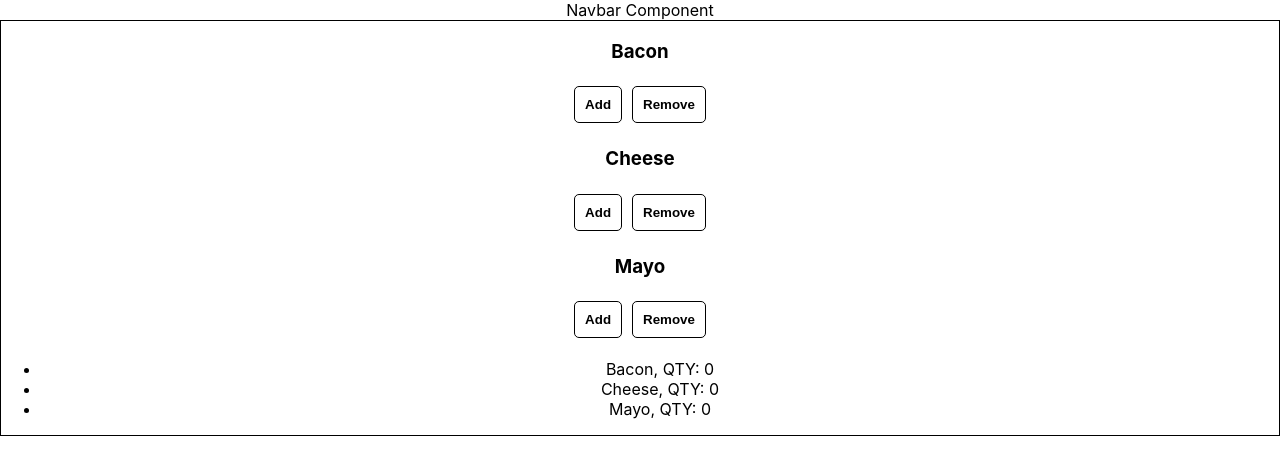
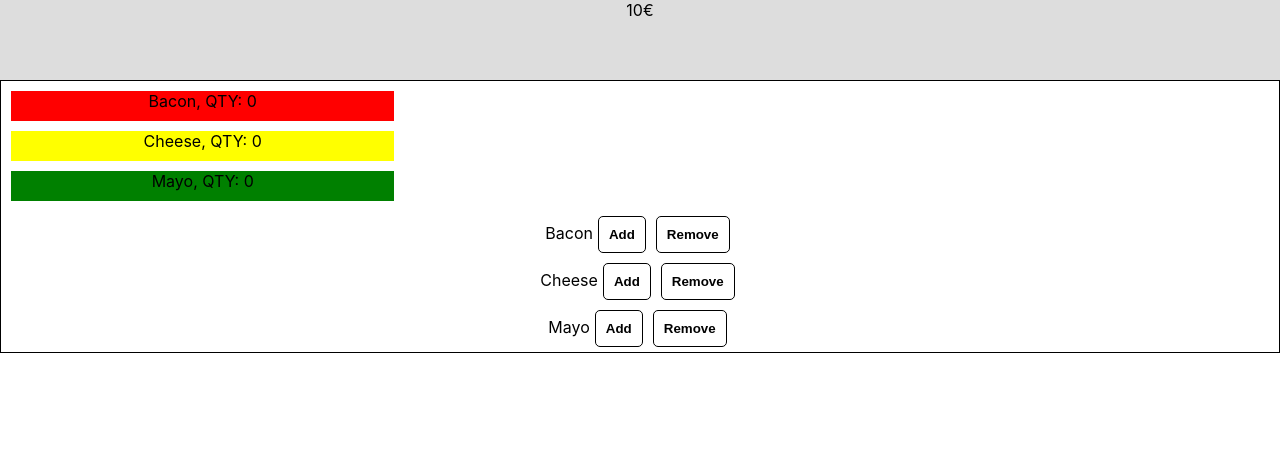
Before and after one commit to aquinodaniel1994/react-repo, a React (Create React App) app: page / in a window 1280 px wide. Shown: the top 474 px of the page. Built offline with nearby package versions, Linux system fonts and the light colour scheme.

Commit message:
WIP fix state ingr.

```diff
--- a/src/App.js
+++ b/src/App.js
@@ -3,11 +3,18 @@ import './App.css';
 import Navbar from './Components/Nav/Navbar';
 import BurgerContainer from './Components/BurgerContainer/BurgerContainer';
 
-class App extends Component{
+class App extends Component {
+  state = {
+    totalPrice: 10
+  }
+  handlePrice(e){
+    this.setState(e);
+  }
+
   render() {
     return (
       <div className="App">
-        <Navbar />
+        <Navbar totalPrice={this.state.totalPrice}/>
         <BurgerContainer />
       </div>
     );
--- /dev/null
+++ b/src/Components/BurgerContainer/Burger/Burger.css
@@ -0,0 +1,20 @@
+.Cheese{
+    margin: 10px;
+    height: 30px;
+    width: 30%;
+    background-color: yellow;
+}
+
+.Bacon {
+    margin: 10px;
+    height: 30px;
+    width: 30%;
+    background-color: red;
+}
+
+.Mayo {
+    margin: 10px;
+    height: 30px;
+    width: 30%;
+    background-color: green;
+}
--- a/src/Components/BurgerContainer/Burger/Burger.js
+++ b/src/Components/BurgerContainer/Burger/Burger.js
@@ -1,19 +1,16 @@
 import React, { Component } from 'react';
-
+import './Burger.css'
 class Burger extends Component {
     render() {
         return (
             <span>
-                <ul>
-                    {this.props.burger.map((ingredient, i)  => {
-                    return (<li key={i}>{ingredient.name}, QTY: {ingredient.qty}</li>)
-                    })}
-                </ul>
+                {this.props.burger.map((ingredient, i) => {
+                    return (<div key={i} className={ingredient.name}>{ingredient.name}, QTY: {ingredient.qty}</div>)
+                })}
             </span>
         );
     }
 
 }
 
-
 export default Burger;
--- a/src/Components/BurgerContainer/BurgerContainer.js
+++ b/src/Components/BurgerContainer/BurgerContainer.js
@@ -12,18 +12,22 @@ class BurgerContainer extends Component {
     }
 
     handleChange = (event) => {
-        this.setState(event);
+        let oldState = this.state;
+        event.qty -= 1;
+        let indexElement = oldState.ingr.indexOf(event);
+        event.qty += 1;
+        oldState.ingr[indexElement] = event
+        this.setState(oldState);
     }
 
     render() {
         return (
             <div className="container">
-                <Control burger={this.state.ingr} change={this.handleChange}/>
-                <Burger burger={this.state.ingr}/>
+                <Burger burger={this.state.ingr} />
+                <Control burger={this.state.ingr} change={this.handleChange} />
             </div>
         );
     }
-
 }
 
 
--- a/src/Components/BurgerContainer/control/Control.js
+++ b/src/Components/BurgerContainer/control/Control.js
@@ -1,6 +1,5 @@
 import React, { Component } from 'react';
 import Button from '../../Commons/Button'
-import { fileURLToPath } from 'url';
 class Control extends Component {
 
   addElement = (element) => {
@@ -19,7 +18,7 @@ class Control extends Component {
         {this.props.burger.map((ingredients, index) => {
           return (
             <div key={index} >
-              <h3>{ingredients.name}</h3>
+              <span>{ingredients.name}</span>
               <Button name="Add" function={this.addElement.bind(this, ingredients)}>Add</Button>
               <Button name="Remove" function={this.removeElement.bind(this, ingredients)}>Remove</Button>
             </div>
--- a/src/Components/Commons/Button.js
+++ b/src/Components/Commons/Button.js
@@ -8,8 +8,6 @@ class Button extends Component {
             </span>
         );
     }
-
 }
 
-
 export default Button;
--- /dev/null
+++ b/src/Components/Nav/Navbar.css
@@ -0,0 +1,5 @@
+.nav{
+    width: 100%;
+    height: 10vh;
+    background-color: #ddd;
+}
--- a/src/Components/Nav/Navbar.js
+++ b/src/Components/Nav/Navbar.js
@@ -1,9 +1,11 @@
 import React, {Component} from 'react';
-
+import './Navbar.css'
 class Navbar extends Component {
     render() {
         return (
-        <div>Navbar Component</div>
+            <div className="nav">
+                <span>{this.props.totalPrice}€</span>
+            </div>
         );
     }
 
```
